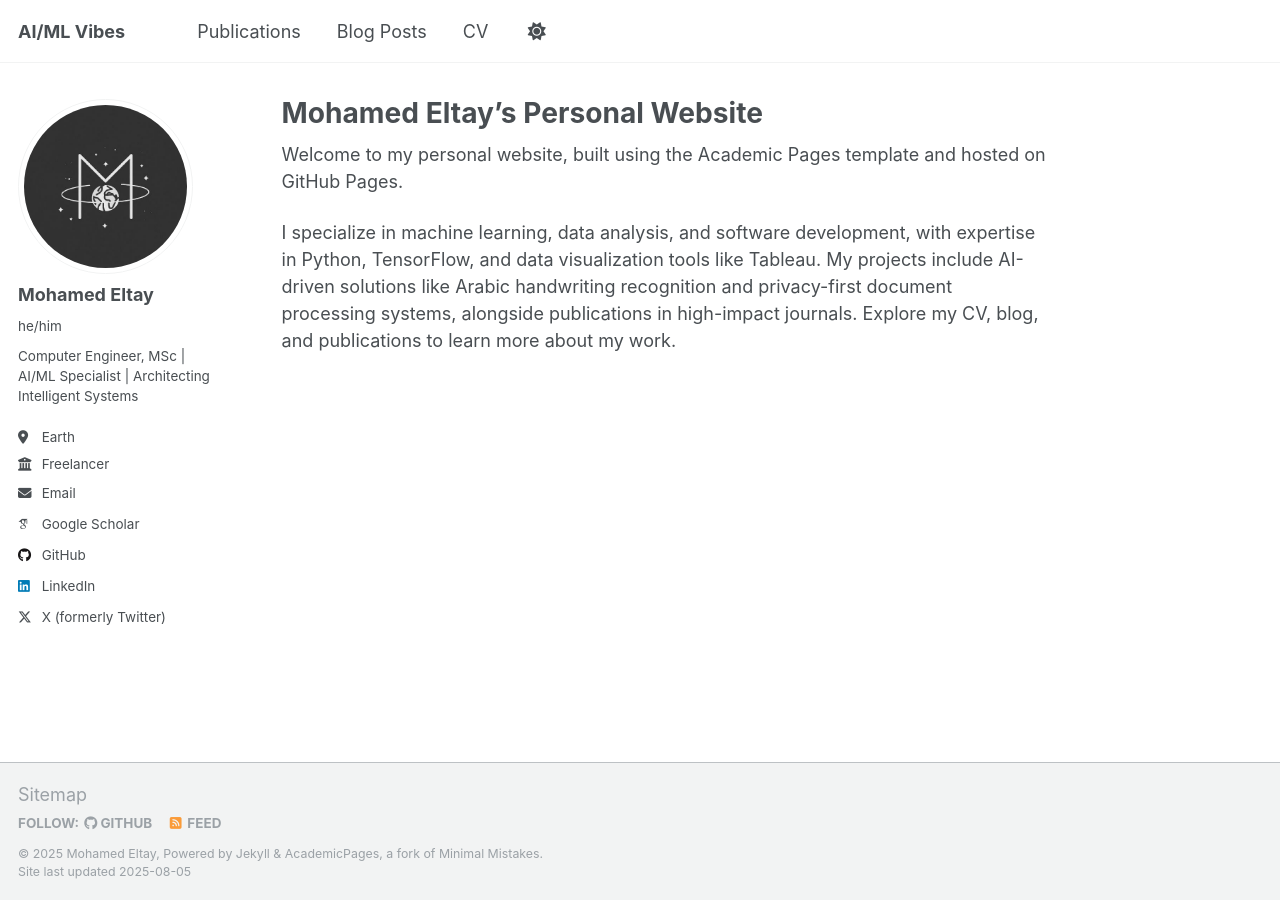
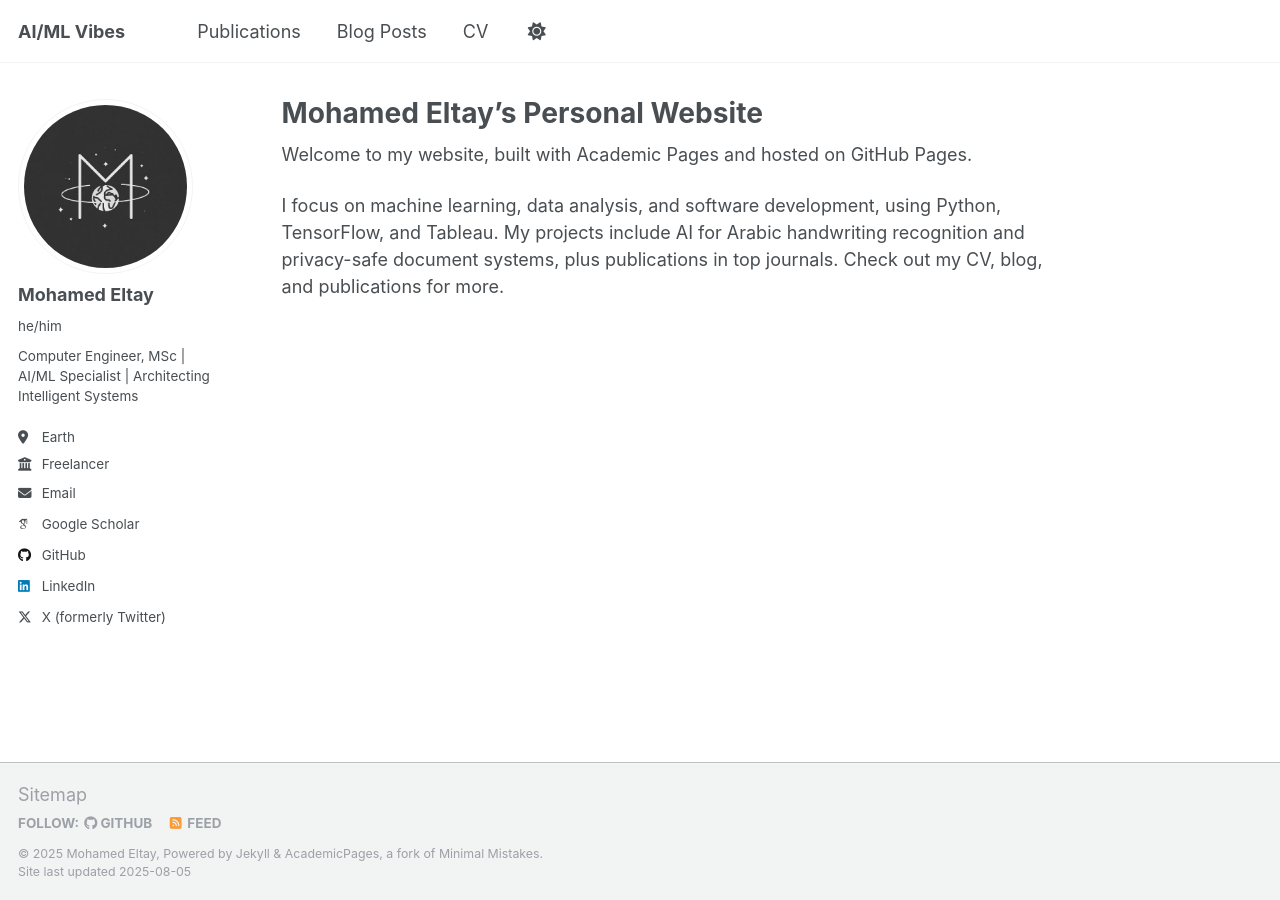
Before and after one commit to eltay89/eltay89.github.io, a Jekyll site: the page built from _pages/about.md, in a window 1280 px wide. Built offline with Jekyll 4.4.1, drawn with Linux system fonts in a browser that asks for light colours; some web fonts are replaced; a script that is not in the unit is left out.

Commit message:
Update about.md

```diff
--- a/_pages/about.md
+++ b/_pages/about.md
@@ -7,6 +7,6 @@ redirect_from:
   - /about.html
 ---
 
-Welcome to my personal website, built using the Academic Pages template and hosted on GitHub Pages.
+Welcome to my website, built with Academic Pages and hosted on GitHub Pages.
 
-I specialize in machine learning, data analysis, and software development, with expertise in Python, TensorFlow, and data visualization tools like Tableau. My projects include AI-driven solutions like Arabic handwriting recognition and privacy-first document processing systems, alongside publications in high-impact journals. Explore my CV, blog, and publications to learn more about my work.
+I focus on machine learning, data analysis, and software development, using Python, TensorFlow, and Tableau. My projects include AI for Arabic handwriting recognition and privacy-safe document systems, plus publications in top journals. Check out my CV, blog, and publications for more.
```
